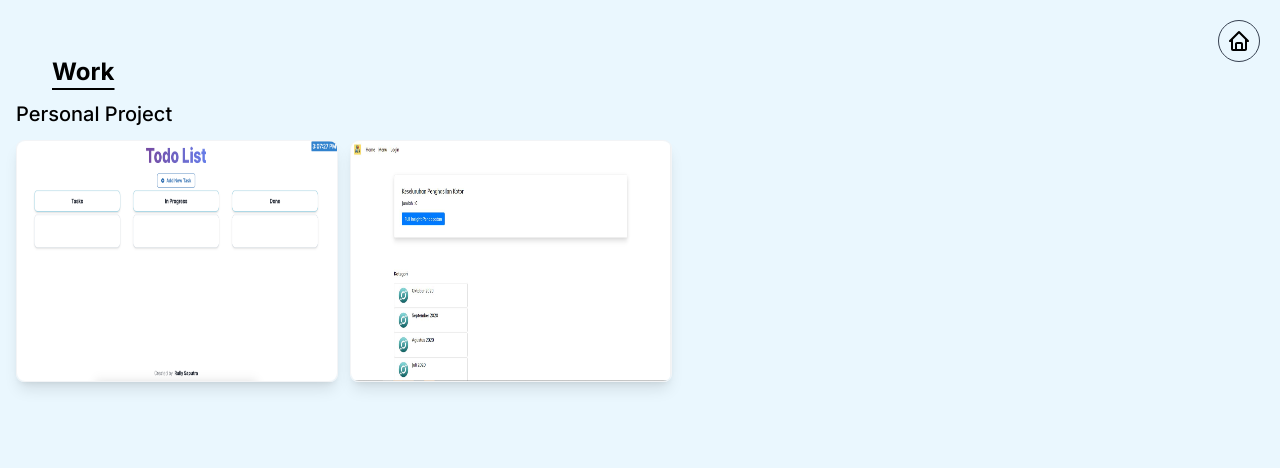
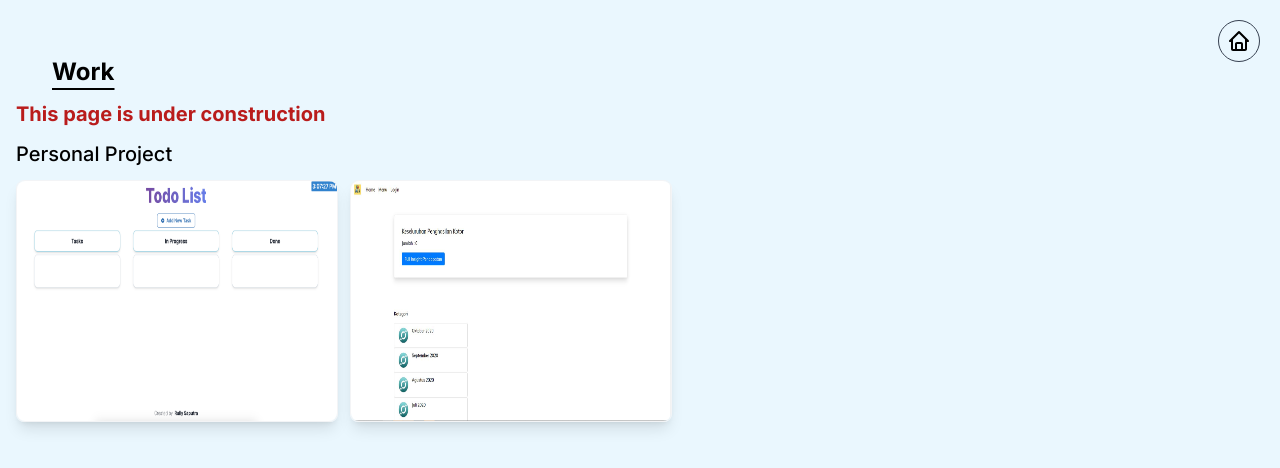
Before and after one commit to rully-saputra15/next-portfolio, a Next.js app: page /work in a window 1280 px wide. Shown: the top 468 px of the page. Built offline with nearby package versions, Linux system fonts and the light colour scheme; some icons are missing.

Commit message:
feat: add under construction message

```diff
--- a/pages/work/index.tsx
+++ b/pages/work/index.tsx
@@ -20,6 +20,9 @@ const WorksPage = () => {
           <PiSuitcaseSimpleBold className="text-2xl" />
           <Title label="Work" />
         </div>
+        <span className="font-bold text-red-700 text-xl">
+          This page is under construction
+        </span>
         <span className="font-medium text-xl">Personal Project</span>
         <div className="flex flex-row flex-wrap justify-start gap-3">
           <WorkCard
```
